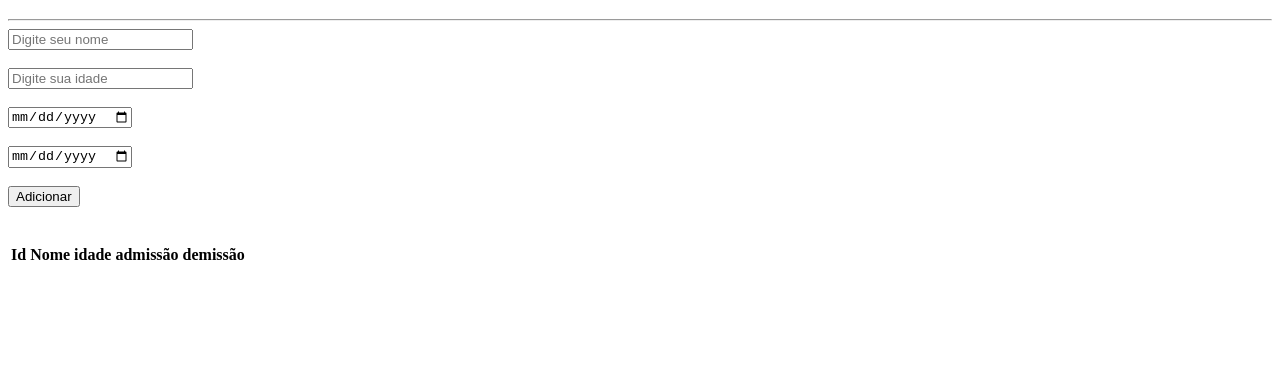
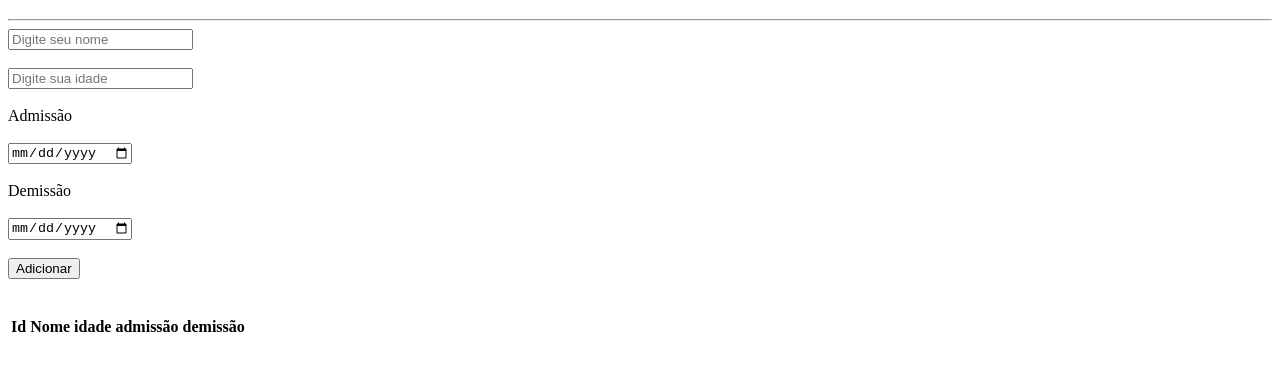
Before and after one commit to citrlights/proj_pw-js, a plain HTML site: page aula02/index.html in a window 1280 px wide. Shown: the part 61-432 px from the top of the page. Drawn offline with Linux system fonts and the light colour scheme.

Commit message:
form em java

```diff
--- a/aula02/index.html
+++ b/aula02/index.html
@@ -13,7 +13,11 @@
         <br><br>
         <input type="number" name="idade" id="idade" placeholder="Digite sua idade" required>
         <br><br>
+        <label for="admissao">Admissão</label>
+        <br><br>
         <input type="date" name="admissao" id="admissao" required>
+        <br><br>
+        <label for="demissao">Demissão</label>
         <br><br>
         <input type="date" name="demissao" id="demissao" required>
         <br><br>
```
